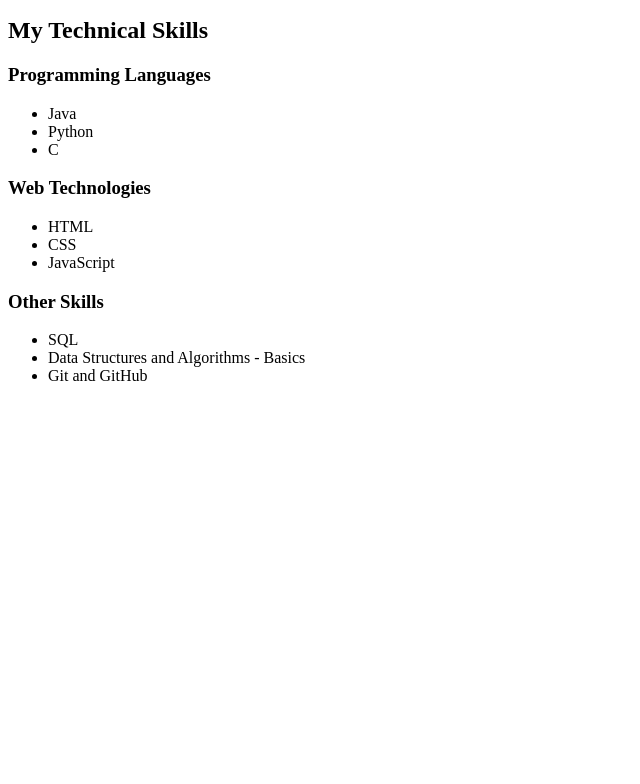
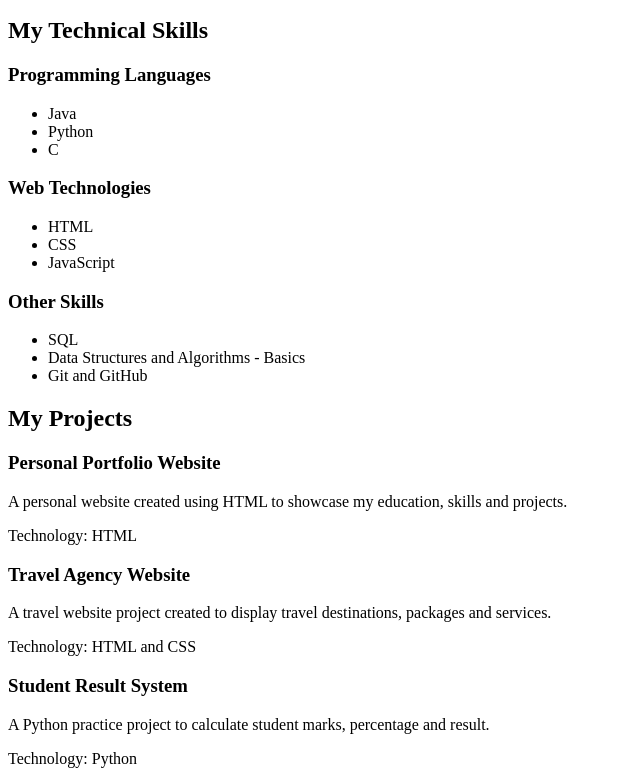
Before and after one commit to surajchaudhary87/HTML_In_50_Days, a plain HTML site: page Day_50/index.html in a window 1280 px wide. Shown: the part 754-1538 px from the top of the page, without its empty margins (0-640 px from the left). Before the commit the page ends 1155 px from the top, so only its background shows below. Drawn offline with Linux system fonts and the light colour scheme.

Commit message:
Day 50: Added project section in my personal portfolio

```diff
--- a/Day_50/index.html
+++ b/Day_50/index.html
@@ -139,6 +139,46 @@
 
         </section>
 
+        <!-- Projects Section -->
+        <section id="projects">
+
+            <h2>My Projects</h2>
+
+            <article>
+                <h3>Personal Portfolio Website</h3>
+
+                <p>
+                    A personal website created using HTML
+                    to showcase my education, skills and projects.
+                </p>
+
+                <p>Technology: HTML</p>
+            </article>
+
+            <article>
+                <h3>Travel Agency Website</h3>
+
+                <p>
+                    A travel website project created to display
+                    travel destinations, packages and services.
+                </p>
+
+                <p>Technology: HTML and CSS</p>
+            </article>
+
+            <article>
+                <h3>Student Result System</h3>
+
+                <p>
+                    A Python practice project to calculate
+                    student marks, percentage and result.
+                </p>
+
+                <p>Technology: Python</p>
+            </article>
+
+        </section>
+
     </main>
 </body>
 </html>
```
